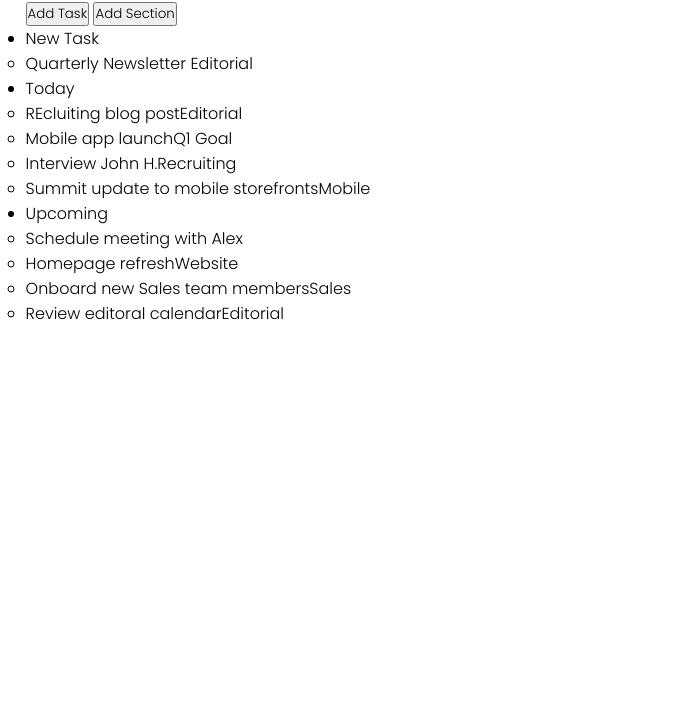
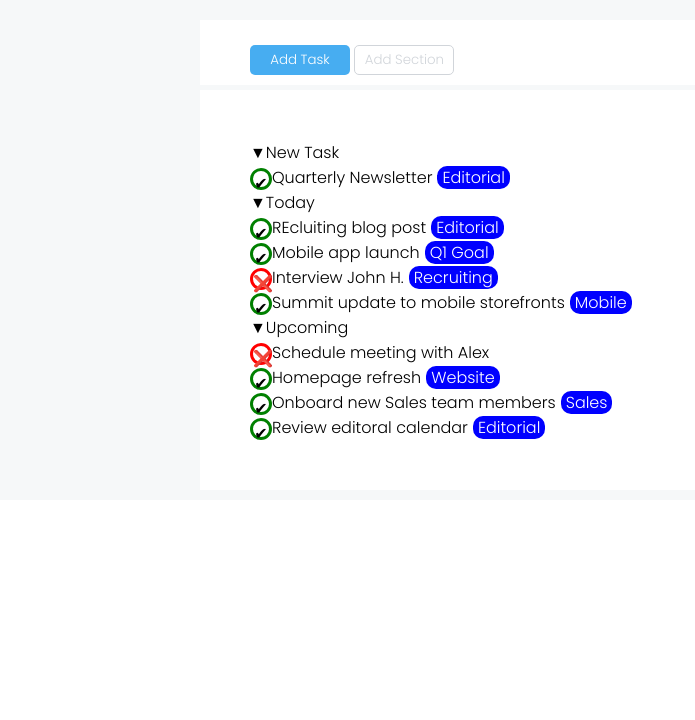
Before and after one commit to SanSciain/html-css-toboolist, a plain HTML site: page index.html in a window 1280 px wide. Shown: the part 80-800 px from the top of the page, without its empty margins (0-695 px from the left). Drawn offline with Linux system fonts and the light colour scheme.

Commit message:
to be continued

```diff
--- a/css/style.css
+++ b/css/style.css
@@ -9,7 +9,7 @@
 /* Header */
 
 .container{
-    width: 96%;
+    width: 100%;
     margin: 0 auto;
 }
 
@@ -27,3 +27,65 @@ header .container{
 }
 
 /* MAIN */
+main .container{
+    border-width: 20px 200px 10px;
+    border-style: solid;
+    border-color: #f6f8f9;
+}
+
+/* NAV */
+nav{
+    height: 70px;
+    border-bottom: 5px solid #f6f8f9;
+    padding-top: 25px;
+    padding-left: 50px;
+}
+
+.button{
+    border-style: none;
+    border-radius: 5px;
+    width: 100px;
+    height: 30px;
+}
+
+.button.task{
+    background-color: #47adf1;
+    color: white;
+}
+
+.button.section{
+    border: 1px solid #d1d5da;
+    color: #d1d5da;
+    background-color: white;
+}
+
+/* Section */
+section {
+    padding: 50px 50px ;
+}
+
+ul{
+    list-style: none;
+}
+
+.circle{
+    display: inline-block;
+    width: 22px;
+    height: 22px;
+    border: 3px solid green;
+    border-radius: 50%;
+    text-align: center;
+    vertical-align: middle;
+}
+
+.circle.red{
+    border-color: red;
+}
+
+.label{
+    padding: 0px 5px;
+    background-color: blue;
+    border-radius: 10px;
+    margin-left: 5px;
+    color: white;
+}
--- a/index.html
+++ b/index.html
@@ -25,37 +25,37 @@
         <div class="container">
 
             <nav>
-                <button class="task">Add Task</button>
-                <button class="section">Add Section</button>
+                <button class="button task">Add Task</button>
+                <button class="button section">Add Section</button>
             </nav>
 
 
             <section>
                 <ul>
                     <li>
-                        New Task
+                        &#9660;New Task
                         <ul>
-                            <li>Quarterly Newsletter <span class="label editorial">Editorial</span> </li>
+                            <li><span class="circle">&#x2714;</span>Quarterly Newsletter<span class="label editorial">Editorial</span> </li>
                         </ul>
                     </li>
 
                     <li>
-                        Today
+                        &#9660;Today
                         <ul>
-                            <li>REcluiting blog post<span class="label editorial">Editorial</span></li>
-                            <li>Mobile app launch<span class="label q1">Q1 Goal</span></li>
-                            <li>Interview John H.<span class="label re">Recruiting</span></li>
-                            <li>Summit update to mobile storefronts<span class="label mobile">Mobile</span></li>
+                            <li><span class="circle">&#x2714;</span>REcluiting blog post<span class="label editorial">Editorial</span></li>
+                            <li><span class="circle">&#x2714;</span>Mobile app launch<span class="label q1">Q1 Goal</span></li>
+                            <li><span class="circle red">&#x274C;</span>Interview John H.<span class="label re">Recruiting</span></li>
+                            <li><span class="circle">&#x2714;</span>Summit update to mobile storefronts<span class="label mobile">Mobile</span></li>
                         </ul>
                     </li>
 
                     <li>
-                        Upcoming
+                        &#9660;Upcoming
                         <ul>
-                            <li>Schedule meeting with Alex</li>
-                            <li>Homepage refresh<span class="label web">Website</span></li>
-                            <li>Onboard new Sales team members<span class="label sale">Sales</span></li>
-                            <li>Review editoral calendar<span class="label editorial">Editorial</span></li>
+                            <li><span class="circle red">&#x274C;</span>Schedule meeting with Alex</li>
+                            <li><span class="circle">&#x2714;</span>Homepage refresh<span class="label web">Website</span></li>
+                            <li><span class="circle">&#x2714;</span>Onboard new Sales team members<span class="label sale">Sales</span></li>
+                            <li><span class="circle">&#x2714;</span>Review editoral calendar<span class="label editorial">Editorial</span></li>
                         </ul>
                     </li>
 
```
